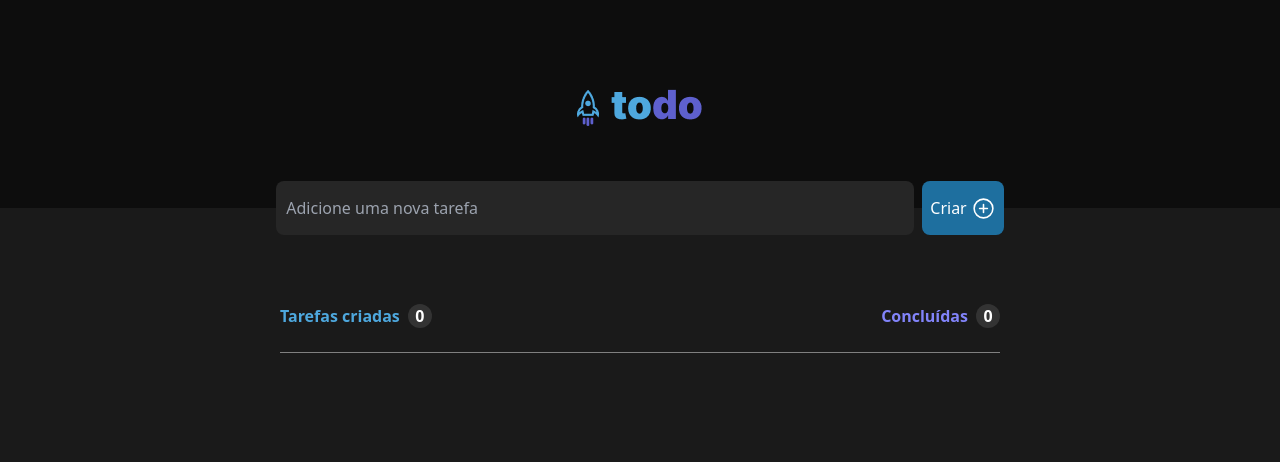
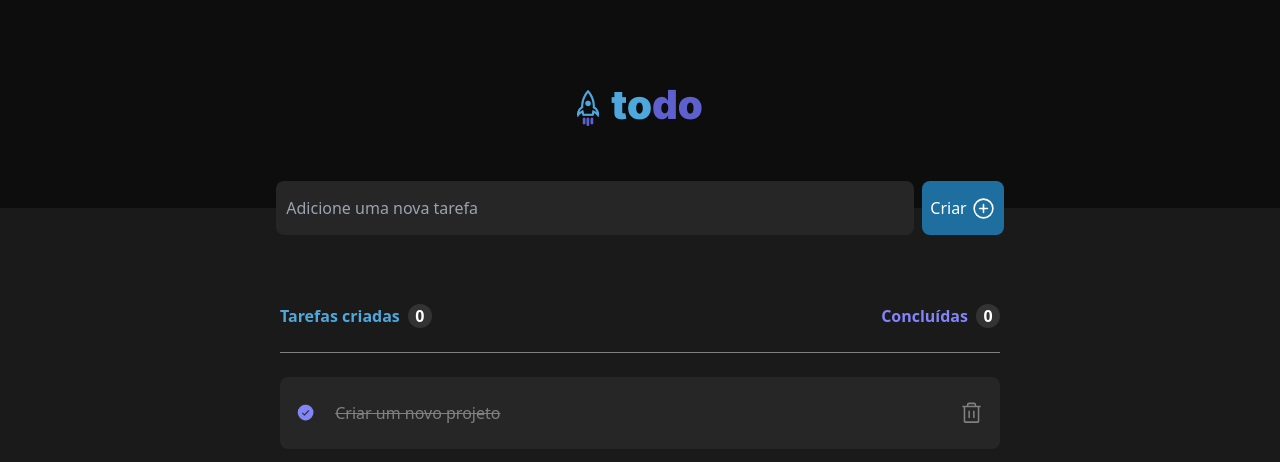
Before and after one commit to mateuscesarglima/react-monolith-todo, a React (Vite) app: page / in a window 1280 px wide. Shown: the top 462 px of the page. Built offline with nearby package versions, Linux system fonts and the light colour scheme; the HTML template or start-up script is replaced by a standard one.

Commit message:
feat(TCC-3): add task item

```diff
--- a/package.json
+++ b/package.json
@@ -10,9 +10,12 @@
     "preview": "vite preview"
   },
   "dependencies": {
+    "@hookform/resolvers": "^3.3.2",
     "@phosphor-icons/react": "^2.0.13",
     "react": "^18.2.0",
-    "react-dom": "^18.2.0"
+    "react-dom": "^18.2.0",
+    "react-hook-form": "^7.47.0",
+    "zod": "^3.22.4"
   },
   "devDependencies": {
     "@types/react": "^18.2.15",
--- a/src/components/atoms/Button/index.tsx
+++ b/src/components/atoms/Button/index.tsx
@@ -4,7 +4,7 @@ import { PlusCircle } from '@phosphor-icons/react';
 
 export const Button = () => {
   return (
-    <button className='bg-blue-dark text-white flex items-center gap-1 px-2 h-full hover:bg-blue rounded-lg'>
+    <button className='bg-blue-dark text-white flex items-center gap-1 px-2 h-full hover:bg-blue rounded-lg active:translate-y-1'>
       Criar <PlusCircle color="#FFF" size={25} />
     </button>
   );
--- /dev/null
+++ b/src/components/molecules/TaskItem/index.tsx
@@ -0,0 +1,24 @@
+import { CheckCircle, Trash } from '@phosphor-icons/react';
+import { TaskType } from '../../../types';
+
+type TaskItemType = TaskType;
+
+export const TaskItem = (item: TaskItemType) => {
+  const dashedText = item.status === 'done' ? 'line-through text-gray-300' : 'text-white';
+  return (
+    <div className='flex justify-start items-center w-full min-h-[4.5rem] p-4 bg-gray-500 mt-6 rounded-lg gap-5'>
+      <button className='min-w-[1.2rem] h-[1.2rem] flex items-center'>
+        {item.status === 'done' ? <CheckCircle className="text-purple w-full h-full" weight="fill" stroke='white' /> : <div className='w-full h-full border-2 border-blue rounded-full '></div>}
+      </button>
+      <div className='flex-1'>
+        <p className={` ${dashedText}`}>{item.title}</p>
+      </div>
+      <button>
+        <Trash
+          className='text-gray-300 hover:text-danger active:translate-y-1'
+          size={25}
+          onClick={() => console.log('delete')} />
+      </button>
+    </div>
+  );
+}
--- a/src/components/organisms/Tasks/index.tsx
+++ b/src/components/organisms/Tasks/index.tsx
@@ -1,7 +1,13 @@
+import { TaskType } from "../../../types";
+import { TaskItem } from "../../molecules/TaskItem";
 
 
+type TaskTypeProps = {
+  tasks: TaskType[];
+}
 
-export const Task = () => {
+export const Task = ({ tasks }: TaskTypeProps) => {
+  console.log(tasks)
   return (
     <section className="w-full max-w-[46rem] m-auto px-2">
       <header className="flex items-center justify-between mt-24 border-b-[1px] border-gray-300 pb-6">
@@ -14,6 +20,13 @@ export const Task = () => {
           <span className="bg-gray-400 w-6 rounded-full flex items-center justify-center text-white font-bold">0</span>
         </div>
       </header>
+      <section>
+        <ul>
+          {tasks.map((task) => {
+            return <TaskItem key={task.id} {...task} />
+          })}
+        </ul>
+      </section>
     </section>
   );
 }
--- a/src/pages/Home/index.tsx
+++ b/src/pages/Home/index.tsx
@@ -1,14 +1,22 @@
+import { useState } from 'react';
 import { Header } from '../../components/organisms/Header';
 import { Task } from '../../components/organisms/Tasks';
-
-
+import { TaskType } from '../../types';
 
 
 export const Home = () => {
+  // eslint-disable-next-line @typescript-eslint/no-unused-vars
+  const [tasks, setTasks] = useState<TaskType[]>([{
+    id: crypto.randomUUID(),
+    title: 'Criar um novo projeto',
+    status: 'done'
+  }]);
+
+
   return (
     <section className='flex flex-col h-full'>
       <Header />
-      <Task />
+      <Task tasks={tasks} />
     </section>
   );
 }
--- /dev/null
+++ b/src/types.ts
@@ -0,0 +1,9 @@
+type TaskStatus = "open" | "done";
+
+type TaskType = {
+  id: string;
+  title: string;
+  status: TaskStatus;
+};
+
+export type { TaskType };
```
Also changed, not shown: 1 other file (tests, documents, lock files or other folders).
